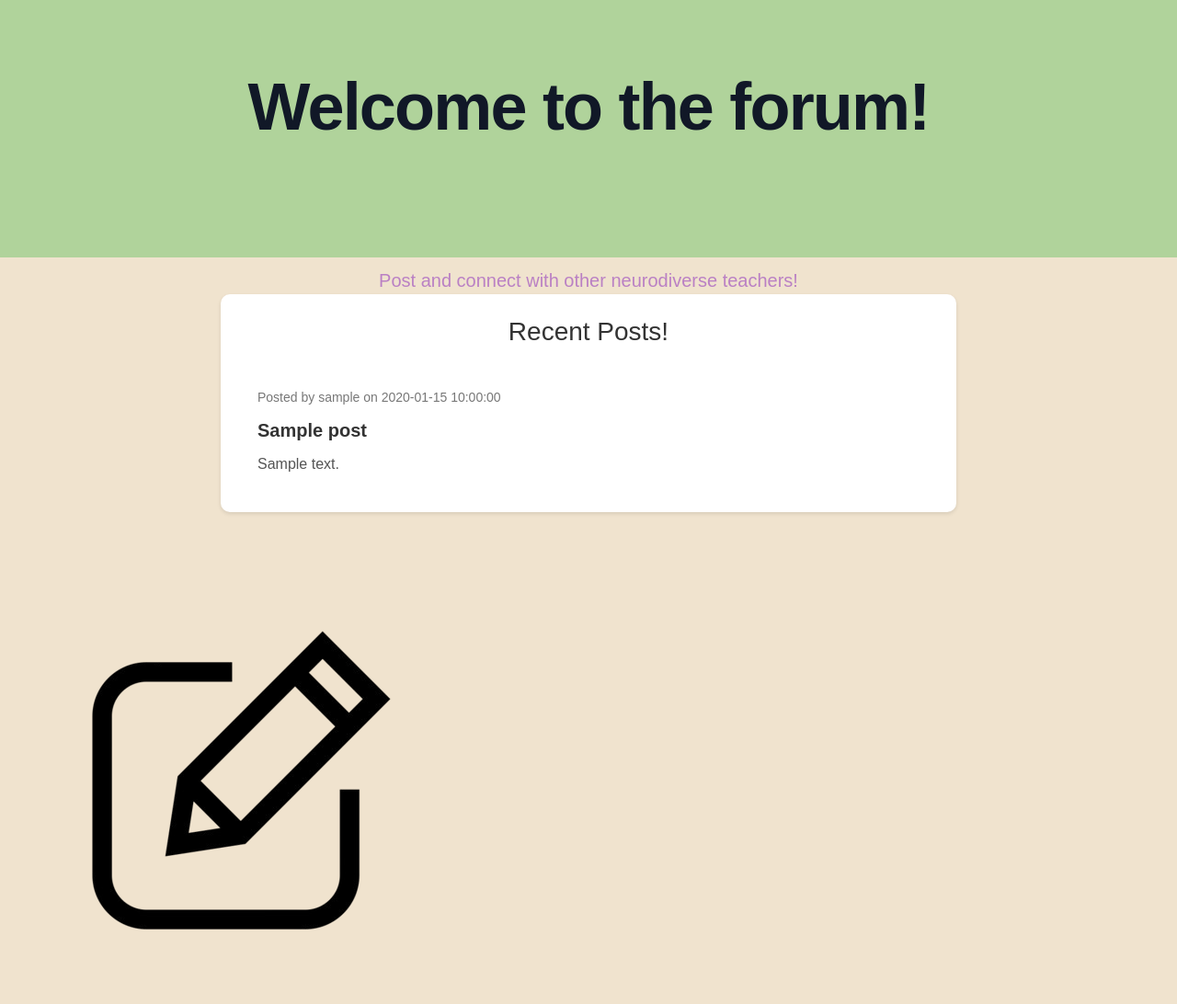
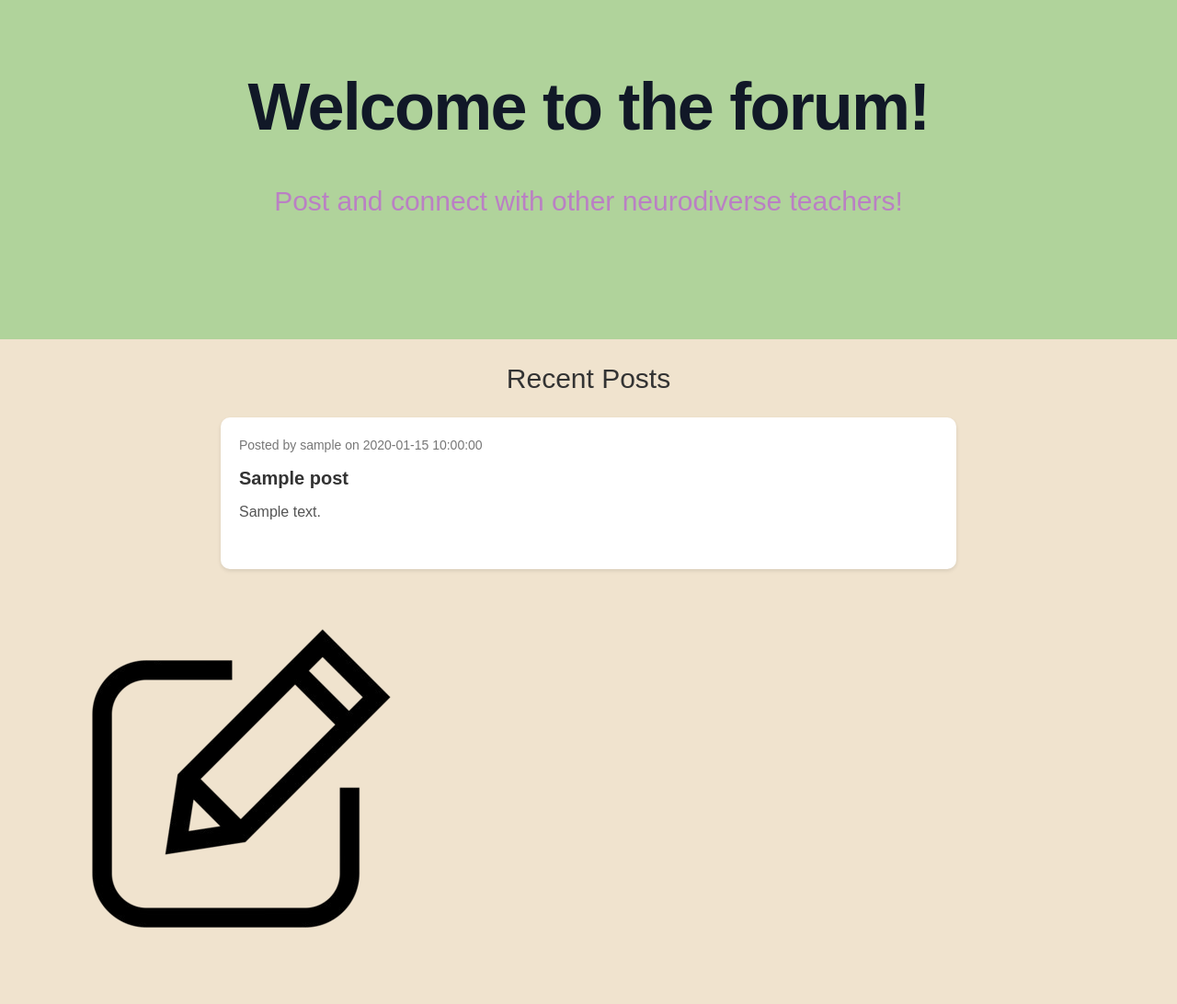
Before and after one commit to Neurocator/Neurocator, a Flask app: page /forum in a window 1280 px wide. Shown: the part 64-1156 px from the top of the page at 92% size. Before the commit the page ends 1075 px from the top, so only its background shows below. Run offline with Flask 3, Linux system fonts and the light colour scheme; a database or web service that is not in the repository returns one stand-in record (values such as "Sample title"); some libraries are stand-ins or nearby versions; some web fonts are replaced.

Commit message:
forum css

```diff
--- a/app.py
+++ b/app.py
@@ -95,6 +95,7 @@ def forum():
     conn.commit()
     rows = cur.fetchall()
     posts = []
+    print(rows)
     for row in rows:
         post = {
             'id': row[0],
@@ -103,8 +104,7 @@ def forum():
             'content': row[3],
             'date': row[4]
         }
-    posts.append(post)
-    print(posts)
+        posts.append(post)
     return render_template('forum.html.j2', posts=posts)
 
 @app.route('/addpost', methods=['GET', 'POST'])
--- a/templates/forum.html.j2
+++ b/templates/forum.html.j2
@@ -13,18 +13,17 @@
                 <h1 class="max-w-xlg mb-6 text-5xl font-bold leading-none tracking-tight text-gray-900 sm:text-7xl md:mx-auto">
                     Welcome to the forum!
                 </h1>
+                    <h1 class="h1">Post and connect with other neurodiverse teachers!</h1>
                 <p class="text-base text-gray-700 md:text-lg"></p>
             </div>
         </div>
     </div>
 
-    <h1 class="h1">Post and connect with other neurodiverse teachers!</h1>
-
-    <div class="posts">
-        <h2>Recent Posts!</h2>
+    <div>
+        <h2 class="h2">Recent Posts</h2>
         {% if posts|length %}
             {% for post in posts %}
-                <div class="individual-post">
+                <div class="individual-post gap-8">
                     <p class="post-info">Posted by {{ post['username'] }} on {{ post['date'] }}</p>
                     <p class="post-title">{{ post['title'] }}</p>
                     <p class="post-content">{{ post['content'] }}</p>
@@ -34,7 +33,6 @@
             <p>There are no posts yet! Add the first one here: <a href="/addpost" class="add-post-link">Add a New Post</a></p>
         {% endif %}
     </div>
-</div>
 
 <a href="addpost">
     <div>
@@ -53,9 +51,14 @@ h1.textstyle {
 .h1 {
     text-align: center;
     padding-top: 20px;
-    font-size: 35px;
+    font-size: 30px;
     color: #ba80c4;
   }
+
+.h2 {
+    font-size: 30px;
+    padding-top: 20px;
+}
 
 body {
     font-family: 'OpenDyslexic', sans-serif;
@@ -86,13 +89,6 @@ body {
         border: 2px solid black;
     }
 
-    h1.h1 {
-        text-align: center;
-        padding-top: 10px;
-        font-size: 20px;
-        color: #ba80c4;
-    }
-
     h2 {
         text-align: center;
         font-size: 1.75rem;
@@ -104,14 +100,22 @@ body {
         max-width: 800px;
         margin: 0 auto;
         padding: 20px;
+        padding-bottom: 30px;
+        gap: 20px;
         background-color: #fff;
         border-radius: 10px;
         box-shadow: 0 2px 4px rgba(0, 0, 0, 0.1);
     }
 
     .individual-post {
+        max-width: 800px;
+        margin: 0 auto;
+        background-color: #fff;
+        border-radius: 10px;
+        box-shadow: 0 2px 4px rgba(0, 0, 0, 0.1);
         padding: 20px;
         border-bottom: 1px solid #ddd;
+        padding-bottom: 50px;
     }
 
     .individual-post:last-child {
```
